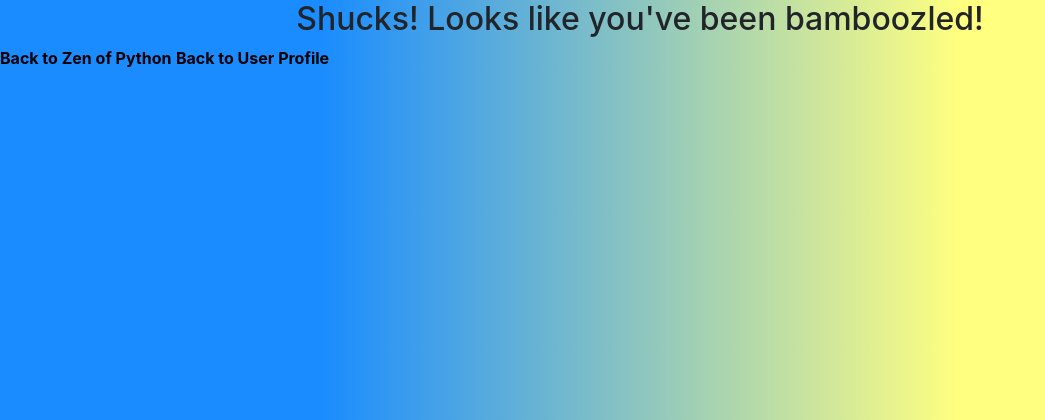
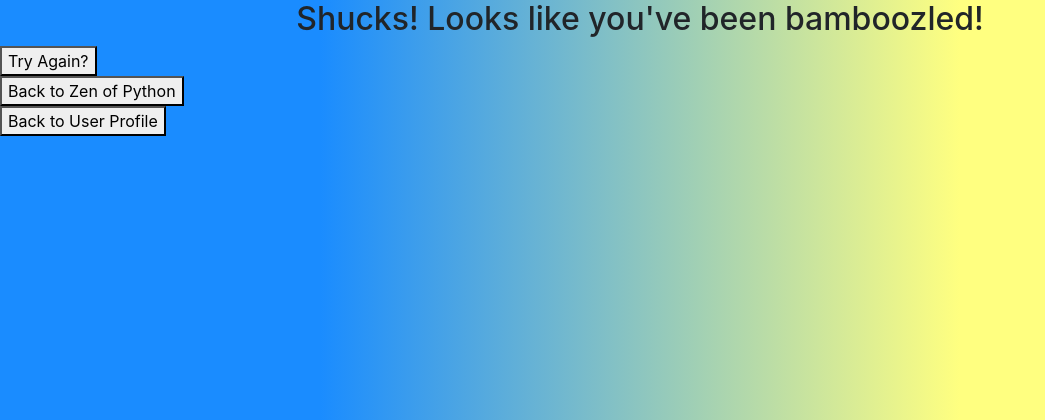
Before and after one commit to ddchon/Zen-of-Python-Puzzle-, a Django app: page /q_fail/ in a window 1280 px wide. Shown: the top 420 px of the page, without its empty margins (0-1045 px from the left). Run offline with Django 3.2, Linux system fonts and the light colour scheme; some libraries are stand-ins or nearby versions.

Commit message:
q_fail updated

```diff
--- a/zenofpythonpuzzle/templates/questions/q_fail.html
+++ b/zenofpythonpuzzle/templates/questions/q_fail.html
@@ -5,9 +5,14 @@
     <div id="q_fail-container">
         <h2 class="fail_heading" style="text-align: center">Shucks! Looks like you've been bamboozled!</h2>
 
-        {% comment %} <a href="{% url 'ind_question' question.id %}">Try Again?</a> {% endcomment %}
-        <a href="{% url 'q_home' %}">Back to Zen of Python</a>
-        <a href="{% url 'profile' %}">Back to User Profile</a>
+        {% comment %} <a href="javascript:history.back()">Try Again?</a> {% endcomment %}
+        <button type="button" onclick="javascript:history.back()">Try Again?</button>
+        <br>
+        {% comment %} <a href="{% url 'q_home' %}">Back to Zen of Python</a> {% endcomment %}
+        <button type="button" onclick="{% url 'q_home' %}">Back to Zen of Python</button>
+        <br>
+        {% comment %} <a href="{% url 'profile' %}">Back to User Profile</a> {% endcomment %}
+        <button type="button" onclick="{% url 'profile' %}">Back to User Profile</button>
     </div>
 
 {% endblock content %}
```
